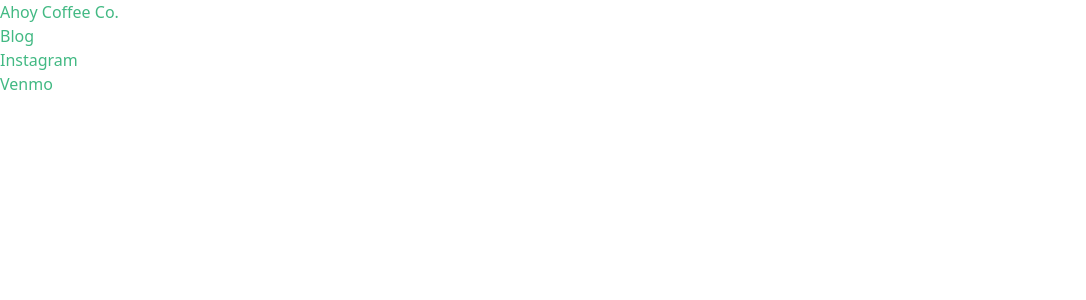
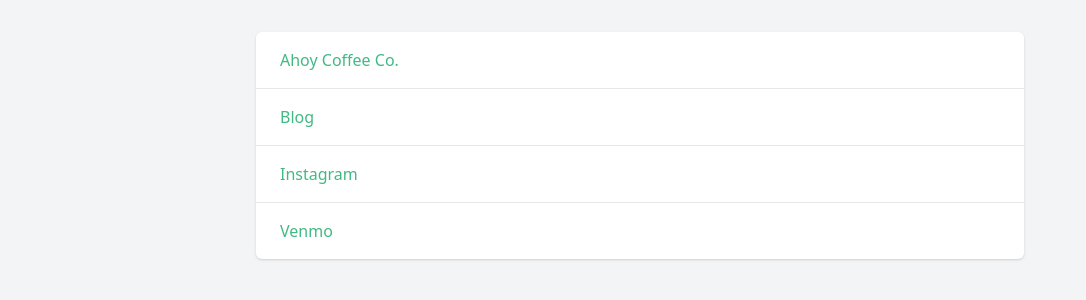
Before and after one commit to defeated/ahoy-coffee-linkinbio, a Vue app: page / in a window 1280 px wide. Shown: the top 300 px of the page, without its empty margins (0-1086 px from the left). Built offline with nearby package versions, Linux system fonts and the light colour scheme.

Commit message:
style the list of links

```diff
--- a/index.html
+++ b/index.html
@@ -4,10 +4,11 @@
     <meta charset="UTF-8" />
     <link rel="icon" href="/favicon.ico" />
     <meta name="viewport" content="width=device-width, initial-scale=1.0" />
+    <meta name="description" content="Link In Bio for Ahoy Coffee Co." />
     <title>Link In Bio</title>
   </head>
-  <body>
-    <div id="app"></div>
+  <body class="bg-gray-100">
+    <main id="app"></main>
     <script type="module" src="/src/main.js"></script>
   </body>
 </html>
--- a/src/components/App.vue
+++ b/src/components/App.vue
@@ -1,5 +1,17 @@
 <template>
-  <Link v-for="link in links" :key="links.indexOf(link)" :link="link"/>
+  <div class="max-w-7xl mx-auto p-4 sm:px-6 lg:p-8">
+    <div class="max-w-3xl mx-auto">
+
+      <nav class="bg-white shadow overflow-hidden rounded-md">
+        <ul class="divide-y divide-gray-200">
+
+          <Link v-for="link in links" :key="links.indexOf(link)" :link="link" />
+
+        </ul>
+      </nav>
+
+    </div>
+  </div>
 </template>
 
 <script setup>
--- a/src/components/Link.vue
+++ b/src/components/Link.vue
@@ -1,9 +1,7 @@
 <template>
-  <p>
-    <a :href="link.url">
-      {{ link.title }}
-    </a>
-  </p>
+  <li>
+    <a :href="link.url" class="block px-6 py-4">{{ link.title }}</a>
+  </li>
 </template>
 
 <script setup>
```
